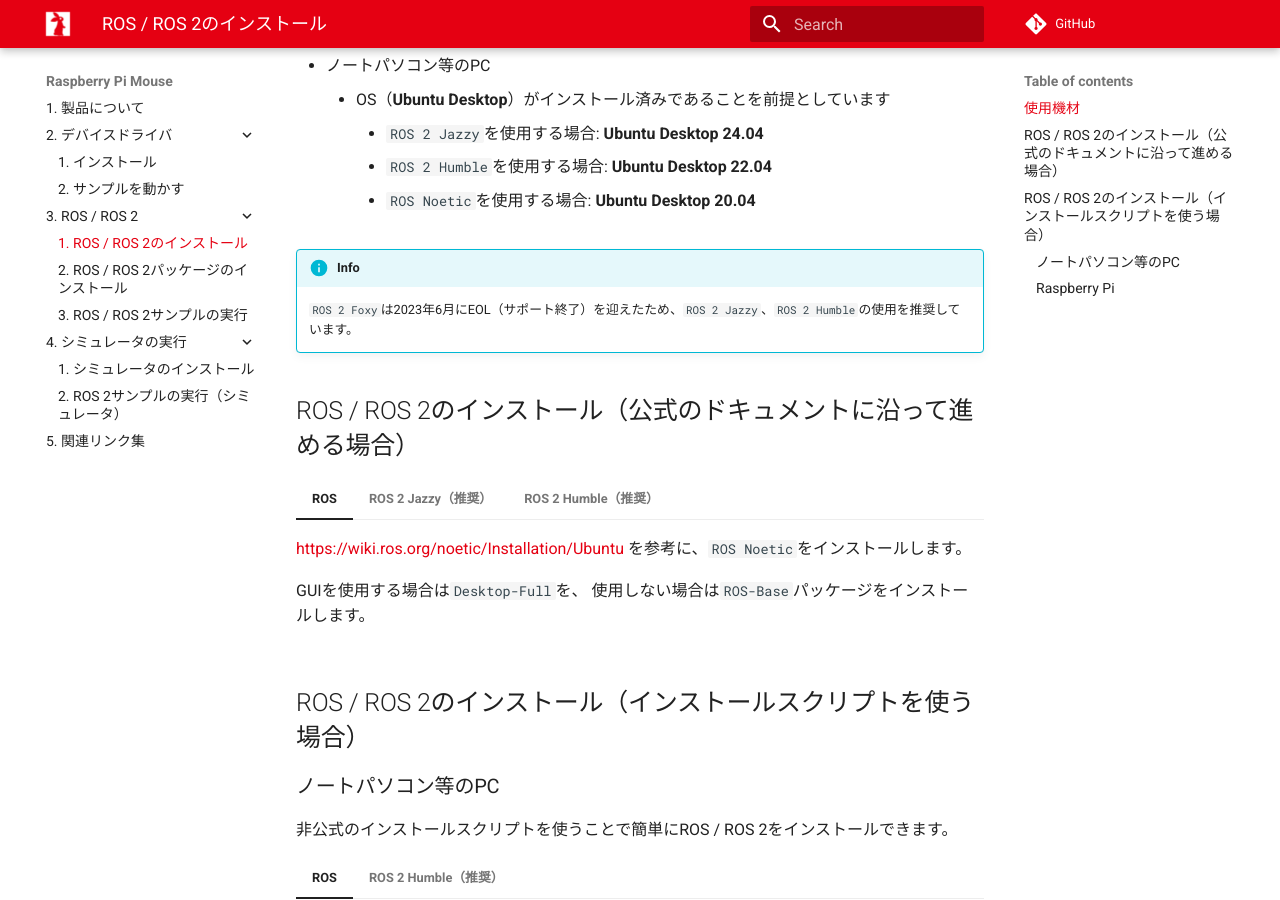
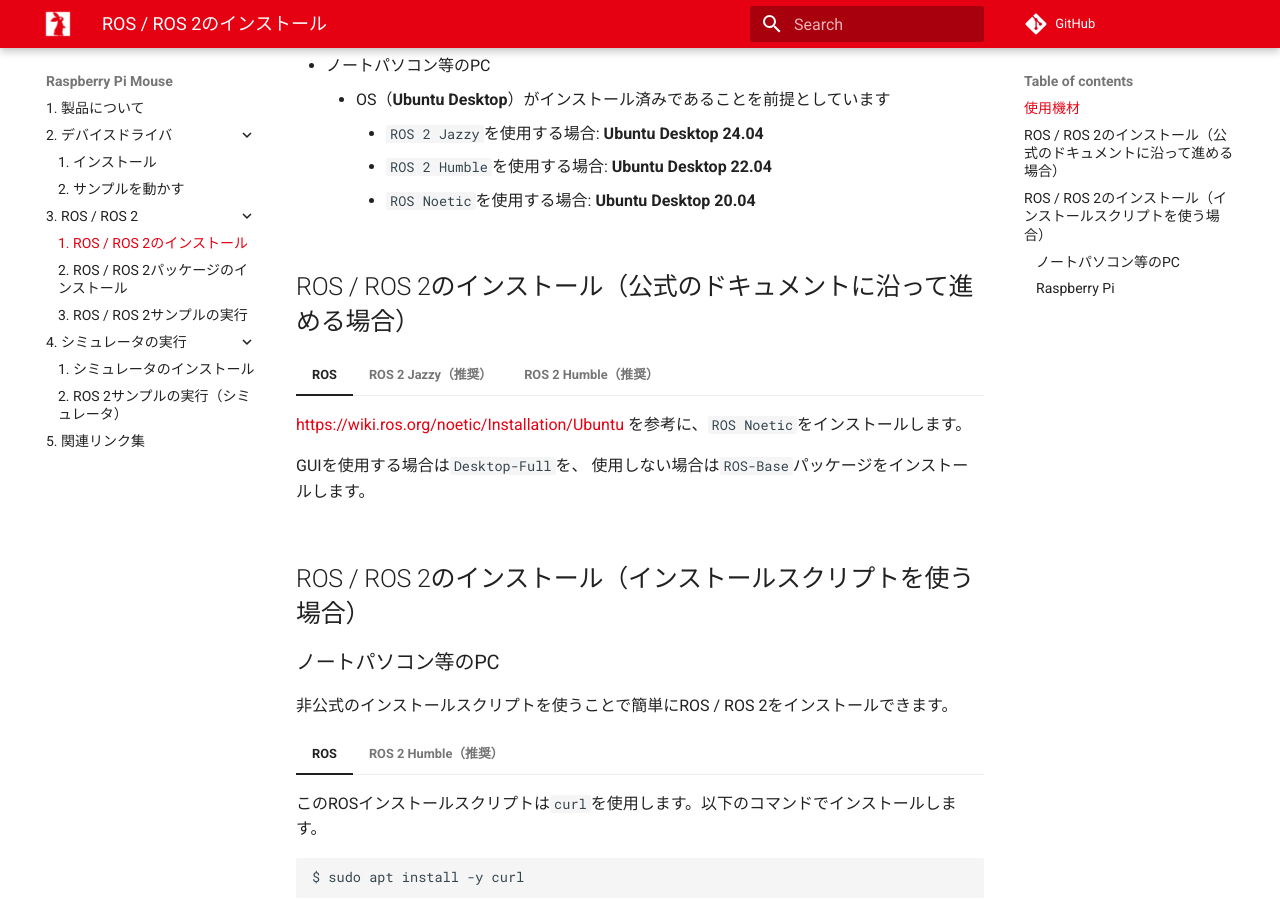
Before and after one commit to rt-net/tutorials, an MkDocs documentation site: the page built from docs/raspimouse/ros/install.md, in a window 1280 px wide and 900 px high, scrolled down 718 px. Built offline with MkDocs 1.6.1 and Material for MkDocs 9.7.7, drawn with Linux system fonts in a browser that asks for light colours; comment, search, counter and statistics services are not loaded.

Commit message:
Foxyに関する注意書きを削除

```diff
--- a/docs/raspimouse/ros/install.md
+++ b/docs/raspimouse/ros/install.md
@@ -30,9 +30,6 @@
         * `ROS 2 Jazzy`を使用する場合: **Ubuntu Desktop 24.04**
         * `ROS 2 Humble`を使用する場合: **Ubuntu Desktop 22.04**
         * `ROS Noetic`を使用する場合: **Ubuntu Desktop 20.04**
-
-!!! info
-    `ROS 2 Foxy`は2023年6月にEOL（サポート終了）を迎えたため、`ROS 2 Jazzy`、`ROS 2 Humble`の使用を推奨しています。
 
 ## ROS / ROS 2のインストール（公式のドキュメントに沿って進める場合） {: #official-document}
 
```
